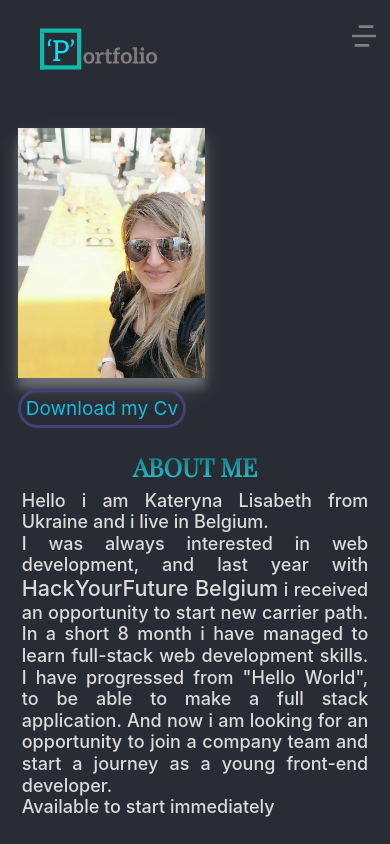
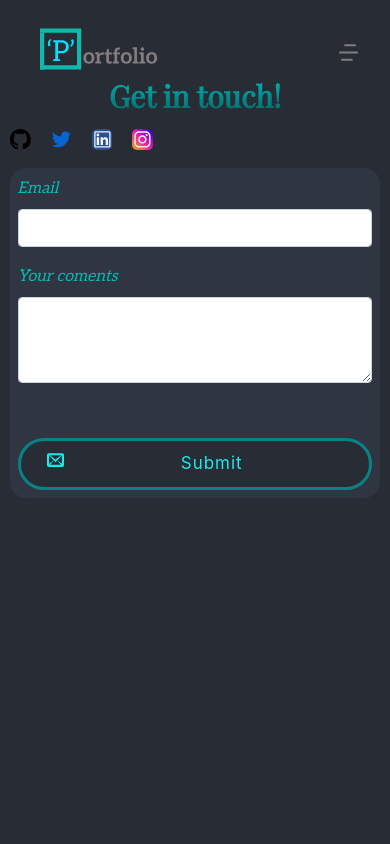
Before and after one commit to KLisabeth/mijn-portfolio-website, a React (Create React App) app in the folder frontend/: page /contact in a window 390 px wide. Shown: the top 844 px of the page. Built offline with nearby package versions, Linux system fonts and the light colour scheme.

Commit message:
create contact page and  social media icons

```diff
--- a/frontend/src/App.js
+++ b/frontend/src/App.js
@@ -1,13 +1,15 @@
 import { BrowserRouter, Route} from "react-router-dom";
 import Footer from "./components/Footer";
 import Header from "./components/Header";
+import Contact from "./pages/Contact";
 import Home from "./pages/Home";
 
 function App() {
   return (
     <BrowserRouter>
     <Header/>
-<Route to="/" exact={true} component={Home}/>
+<Route path="/" exact={true} component={Home}/>
+<Route path="/contact" exact={true} component={Contact}/>
     <Footer/>
     </BrowserRouter>
   );
--- a/frontend/src/components/components.css
+++ b/frontend/src/components/components.css
@@ -63,7 +63,7 @@
      -webkit-background-clip: text;
    }
   .navbar-button{
-    font-family: "Playfair Display", italic;
+    font-family: "Aleo";
     font-size: 25px;
     text-align: left;
     color:#837D7D;
@@ -77,7 +77,6 @@
 
    .icon {
     color: #837D7D;
-     font-size: 1.5em;
      cursor: pointer;
      display: none;
      position: absolute;
@@ -90,11 +89,12 @@
      position: absolute;
      right: 30px;
      top: 20px;
+     font-size: 25px;
      font-weight: 400;
    }
 
    .icon:hover {
-     font-size: 3em;
+     font-size: 2em;
 
    }
    /*Footer*/
@@ -132,7 +132,7 @@
     /*Header*/
     .icon {
       display: block;
-      font-size: 2em;
+      font-size: 25px;
     }
 
     .icon .hide {
@@ -188,6 +188,10 @@
       margin: auto;
       font-size: 1.2rem;
     }
+    .icon.cancel-btn,
+    .rime {
+      font-size: 25px;
+     }
 
     .rime {
       position: absolute;
@@ -208,8 +212,9 @@
     .Navbar .menu-list li {
       font-size: 35px;
     }
-    .icon {
-     font-size: 20px;
+    .icon.cancel-btn,
+   .rime {
+     font-size: 18px;
     }
     /*Footer*/
      .copyright {
--- /dev/null
+++ b/frontend/src/components/icons/Icons.js
@@ -0,0 +1,37 @@
+import React, { useEffect } from "react";
+import './icons.css';
+import Nav from 'react-bootstrap/Nav'
+import { GoMarkGithub } from "react-icons/go";
+import { IoLogoTwitter } from "react-icons/io";
+import { AiOutlineLinkedin } from "react-icons/ai";
+import { AiOutlineInstagram } from "react-icons/ai";
+
+function Icons() {
+
+  const github = "https://github.com/KLisabeth";
+  const twitter = "https://twitter.com/Katie66097186";
+  const linkedin = "https://www.linkedin.com/in/kateryna-lisabeth-48a8a093/";
+  const instagram = "https://www.instagram.com/justagirl83/"
+
+    return (
+        <div className="icons">
+        <Nav.Link href={github} >
+          <GoMarkGithub className=" github" />
+        </Nav.Link>
+
+        <Nav.Link href={twitter}>
+          <IoLogoTwitter className=" twitter" />
+        </Nav.Link>
+
+        <Nav.Link  href={linkedin}>
+          <AiOutlineLinkedin className=" linkedin" />
+          </Nav.Link>
+
+         <Nav.Link href={instagram}>
+          <AiOutlineInstagram className=" instagram" />
+          </Nav.Link>
+      </div>
+    )
+}
+
+export default Icons
--- /dev/null
+++ b/frontend/src/components/icons/icons.css
@@ -0,0 +1,96 @@
+.icons {
+  border: none;
+  background: none;
+  margin: 20px;
+  font-size: 2rem;
+  display: inline-block;
+  padding: 20px;
+}
+
+  .icon{
+    margin: 5%;
+  }
+
+  .icons a:hover {
+    transform: scale(1.5);
+  }
+
+  .github {
+    font-size: 2rem;
+    color: black;
+  }
+  .twitter {
+    font-size: 2rem;
+    color: #0765d1;
+  }
+  .linkedin {
+    font-size: 2rem;
+    color: #f4f5f7;
+    background-color: #2b4f92;
+    border-radius: 5px;
+  }
+
+  .instagram {
+    font-size: 2rem;
+    border-radius: 5px;
+    color: linen;
+    background-image: linear-gradient(to top right, #e2b00a, #eb1ab6, #0508c9);
+    margin-right: 15px;
+  }
+
+  @media screen and (max-width: 890px ) {
+
+  .icons {
+    margin-top: 10px;
+    padding: 10px;
+    font-size: 1rem;
+    display: contents;
+  }
+  .icons a:hover {
+    transform: scale(1.5);
+  }
+  .twitter,
+  .linkedin,
+  .instagram,
+  .github {
+    font-size: 1.8rem;
+    margin: 10px;
+  }
+}
+@media only screen and (max-width: 680px) {
+    .icons a {
+        margin: 15px;
+        padding: 15px;
+        font-size: 0.9rem;
+        display: contents;
+      }
+      .icons a:hover {
+        transform: scale(1.5);
+      }
+      .twitter,
+      .linkedin,
+      .instagram,
+      .github {
+        font-size: 1.5rem;
+        margin: 7px;
+      }
+}
+@media screen and (max-width: 390px) {
+    .icons a {
+        margin: 10px;
+        padding: 10px;
+        font-size: 0.8em;
+        display: contents;
+      }
+      .icons a:hover {
+        transform: scale(1.5);
+      }
+
+      .twitter,
+      .linkedin,
+      .instagram,
+      .github {
+        font-size: 1.3rem;
+        margin: 10px;
+      }
+}
--- a/frontend/src/index.css
+++ b/frontend/src/index.css
@@ -131,6 +131,65 @@ code {
   max-height: 80px;
   max-width: 80px;
 }
+/*Contact-page*/
+
+.contact {
+  min-height: 100vh;
+  background: #282c34;
+  margin-top: -7px;
+}
+.contact_title{
+  font-size: 45px;
+  background: -webkit-linear-gradient(#05b3b9, #036964);
+  background-clip: text;
+  -webkit-background-clip: text;
+  -webkit-text-fill-color: transparent;
+  font-family: "Playfair Display";
+  font-weight: 700;
+  text-align: center;
+}
+ .contact_card{
+ background: #282c34;
+}
+.contact_form_wrap {
+  border-radius: 1rem;
+  max-width: 70%;
+  margin: -15% auto;
+  padding: 1%;
+  background: #303742fd;
+}
+.form-label {
+  color: #06b8af;
+  font-style: italic;
+  font-family: "Aleo";
+  font-weight: 200;
+  font-size: 1rem;
+}
+.contact_btn{
+  width: 100%;
+  border-radius: 50px;
+  color: #1be9e9;
+  border: 3px solid #098286;
+  background: #282c34;
+  font-size: 20px;
+  margin-top: 15px;
+  padding: 10px;
+  text-decoration: none;
+  letter-spacing:1px;
+  text-shadow:0;
+  cursor: pointer;
+  transition: all 0.25s ease;
+}
+.envelop{
+  float: left;
+  font-size: 1.5em;
+  margin-left: 5%;
+}
+.contact_btn:hover{
+  background: linear-gradient(to top left, #4bd6e9, #0c6e86, #0b36f5);
+  color: #f0e5ec;
+  text-decoration: none;
+}
 
 @media screen and (max-width: 990px) {
   /*About-page*/
@@ -173,6 +232,7 @@ code {
   .about {
     height: auto;
     padding: 2px;
+    margin-top: -2px;
   }
   .about_title {
     font-size: 25px;
@@ -200,6 +260,9 @@ code {
     padding: 5px;
   }
   /*Language-page*/
+  .language-page{
+    margin-top: -2px;
+  }
   .languages {
     float: inline-start;
     width: 100%;
@@ -220,6 +283,24 @@ code {
     max-height: 35px;
     max-width: 35px;
   }
+    /*Contact*/
+
+    .contact_form_wrap {
+      max-width: 95%;
+      margin: 2% auto;
+      padding: 2%;
+    }
+    .contact_title{
+     margin: 5px auto;
+     font-size: 30px;
+   }
+   .contact_btn{
+    font-size: 17px;
+  }
+  .envelop{
+    font-size: 1em;
+  }
+
 }
 
 @media screen and (max-width: 360px) {
@@ -328,4 +409,9 @@ code {
   .language-container h3 {
     font-size: 20px;
   }
+     /*Contact*/
+    .contact_title{
+     font-size: 25px;
+   }
+
 }
--- /dev/null
+++ b/frontend/src/pages/Contact.js
@@ -0,0 +1,53 @@
+import React, { useState } from "react";
+import { Form } from "react-bootstrap";
+import { ImEnvelop } from "react-icons/im";
+import Icons from "../components/icons/Icons";
+
+
+
+
+function Contact(props) {
+  const [email, setEmail] = useState();
+  const [coment, setComent] = useState();
+
+
+
+  return (
+    <div className="contact">
+      <div className="contact_card">
+        <h1 className="contact_title"> Get in touch!</h1>
+        <Icons/>
+        <div>
+          <div className="contact_form_wrap">
+            <Form bg="dark" autoComplete="off" className="contact_form" >
+              <Form.Group>
+                <Form.Label htmlFor="user-email">
+                  Email
+                </Form.Label>
+                <Form.Control
+                  id="user-email"
+                  type="email"
+                  onChange={(e) => setEmail(e.target.value)}
+                />
+              </Form.Group>
+              <Form.Group>
+                <Form.Label htmlFor="text-area">Your coments</Form.Label>
+                <Form.Control
+                  id="text-area"
+                  as="textarea"
+                  rows={3}
+                  onChange={(e) => setComent(e.target.value)}
+                />
+              </Form.Group>
+              <br />
+              <button className="contact_btn" type="submit">
+               <ImEnvelop className="envelop"/>{''} Submit{''}
+              </button>
+            </Form>
+          </div>
+        </div>
+      </div>
+    </div>
+  );
+}
+export default Contact;
--- a/frontend/src/pages/Languages.js
+++ b/frontend/src/pages/Languages.js
@@ -32,7 +32,7 @@ import LoadingCircleFigma from "../components/charts/LoadingCircleFigma";
 
 function Languages() {
   return (
-    <div>
+    <div className="language-page">
       <section className="language-container">
         <h3>Languages I use</h3>
         <div className="languages">
```
